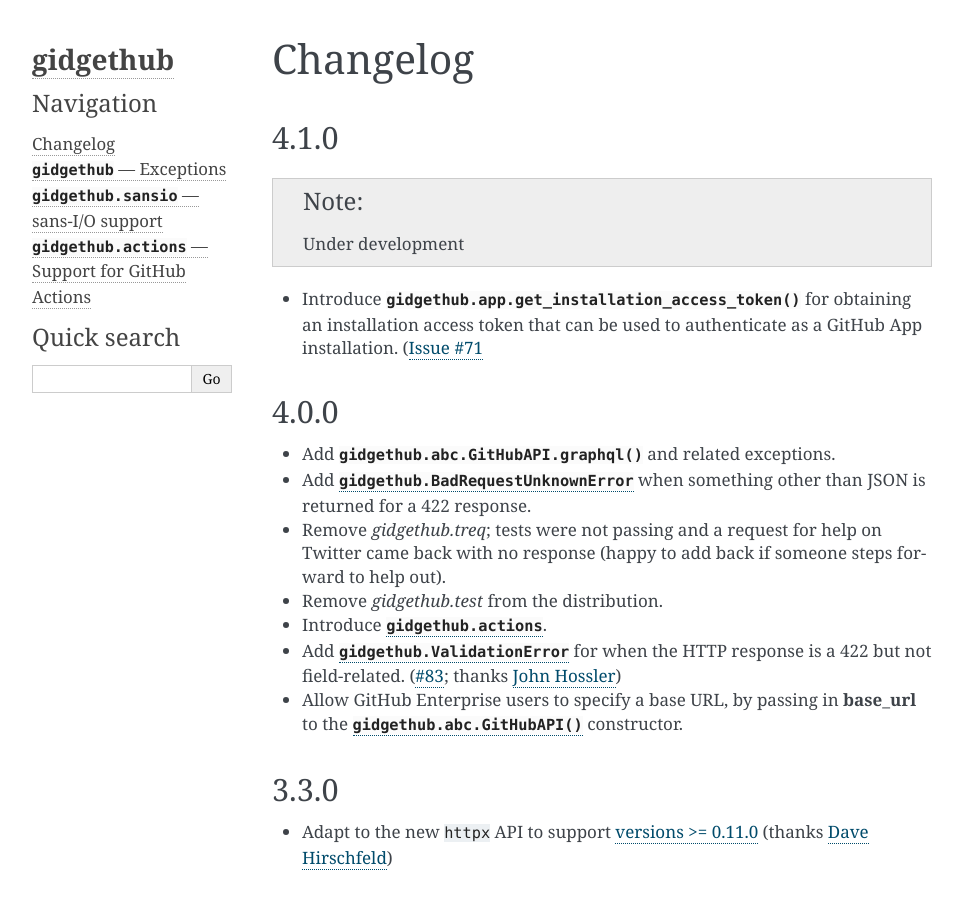
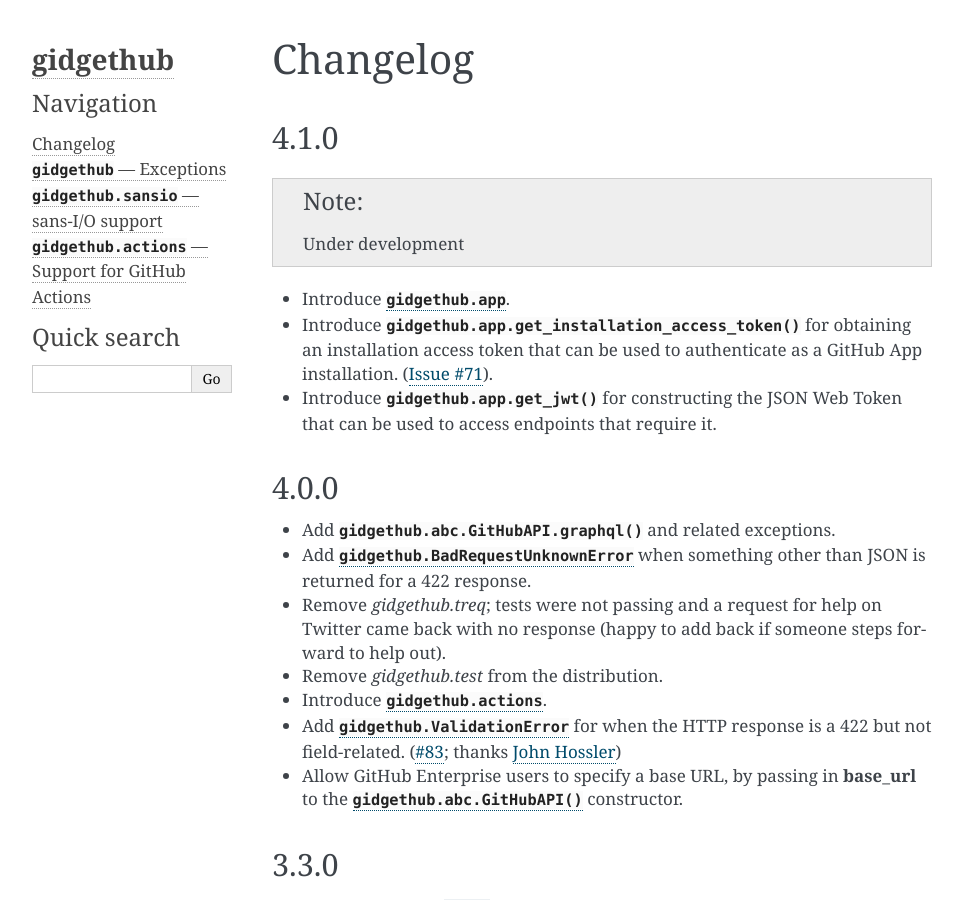
Before and after one commit to gidgethub/gidgethub, a Sphinx documentation site: the page built from docs/changelog.rst, in a window 1280 px wide and 900 px high. Shown: the whole window, without its empty margins (148-1111 px from the left). Built offline with Sphinx 7.4.7, drawn with Linux system fonts in a browser that asks for light colours; pages that are not in the unit, such as notebooks, are missing from menus.

Commit message:
Make get_jwt public and add the documentation. Improve unittests.

```diff
--- a/docs/changelog.rst
+++ b/docs/changelog.rst
@@ -7,9 +7,14 @@
 .. note::
    Under development
 
+- Introduce :mod:`gidgethub.app`.
+
 - Introduce :meth:`gidgethub.app.get_installation_access_token`
   for obtaining an installation access token that can be used to authenticate as
-  a GitHub App installation. (`Issue #71 <https://github.com/brettcannon/gidgethub/issues/71>`_
+  a GitHub App installation. (`Issue #71 <https://github.com/brettcannon/gidgethub/issues/71>`_).
+
+- Introduce :meth:`gidgethub.app.get_jwt` for constructing the JSON Web Token
+  that can be used to access endpoints that require it.
 
 4.0.0
 '''''
```
Also changed, not shown: docs/app.rst (+30 -1 lines), 5 other files.
